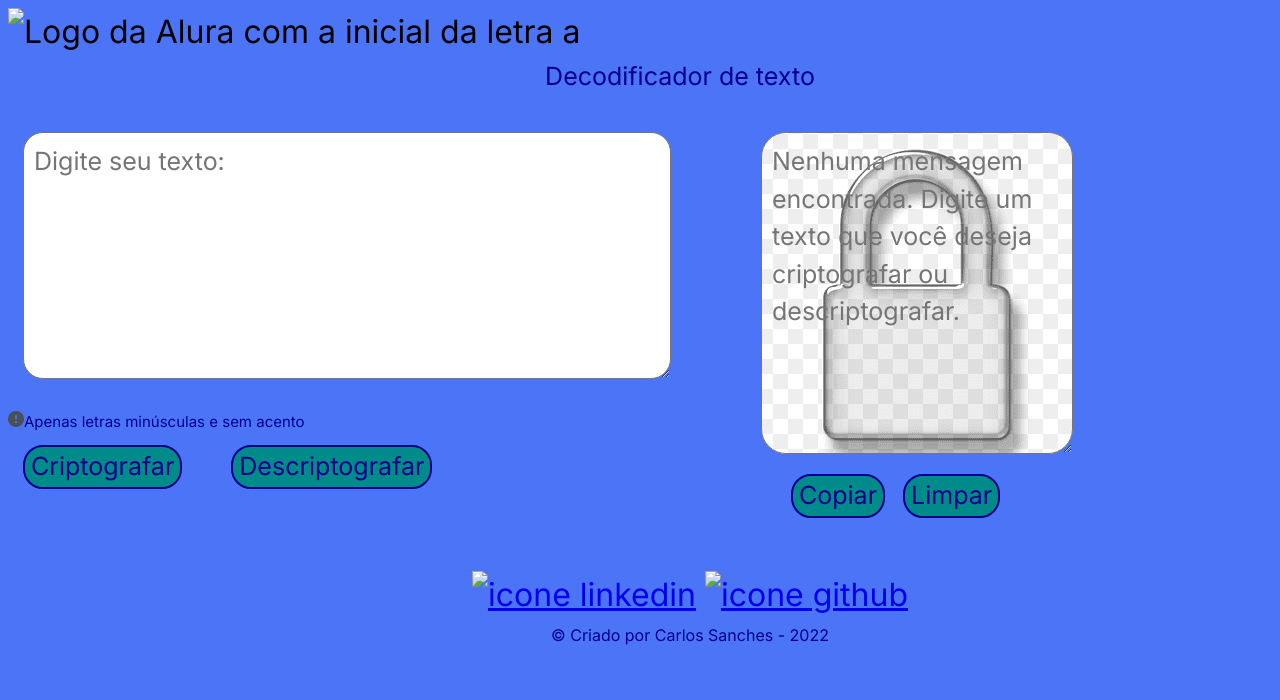
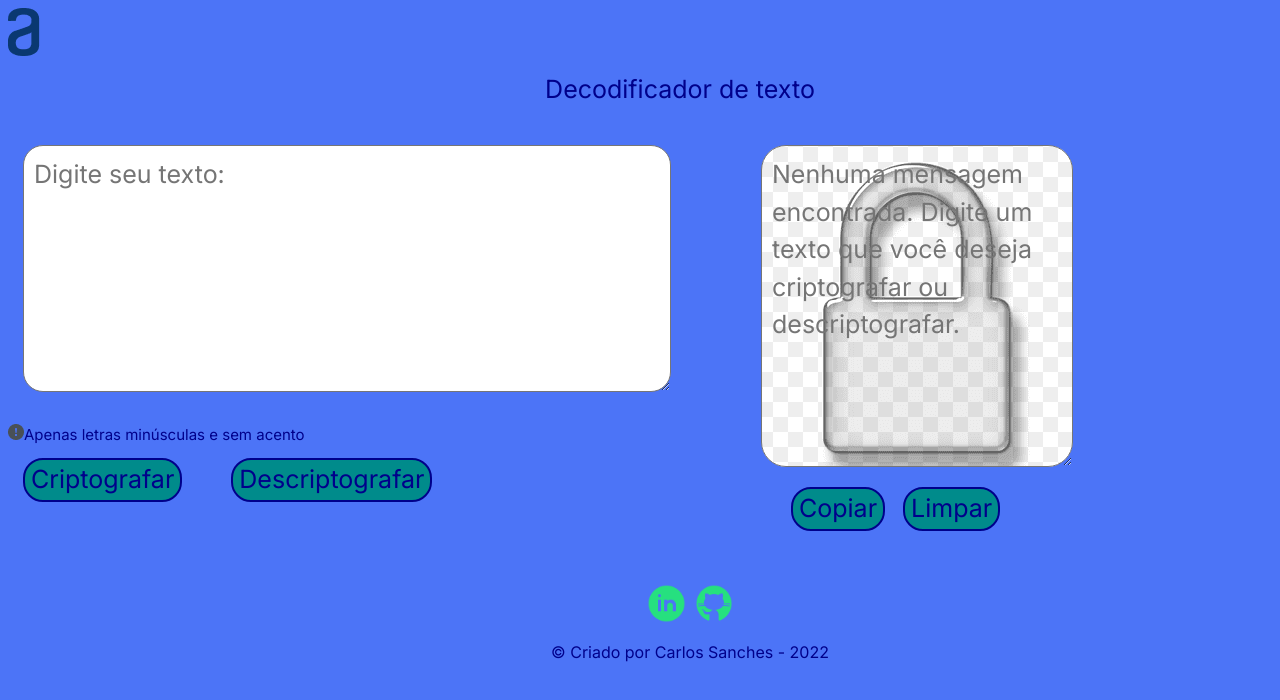
Before and after one commit to carlosedsanches/Decodificador-, a plain HTML site: page index.html in a window 1280 px wide. Drawn offline with Linux system fonts and the light colour scheme; the site is published under a folder, as on GitHub Pages, so addresses that start at the root find nothing.

Commit message:
criado arquivo index.html

```diff
--- a/index.html
+++ b/index.html
@@ -10,14 +10,14 @@
 </head>
 <body>
     <header>
-        <img src="/Imagens/logoalura.png" alt="Logo da Alura com a inicial da letra a">
+        <img src="./Imagens/logoalura.png" alt="Logo da Alura com a inicial da letra a">
         <h1 class="titulo">Decodificador de texto</h1>
     </header>
     <main class="main">
         <section>
             <textarea class="input-texto" cols="40" rows="6" placeholder="Digite seu texto:"></textarea>
             <div id="img">
-                <img src="Imagens/logo-atencao.png"><label class="label-info">Apenas letras minúsculas e sem acento</label>
+                <img src="./Imagens/logo-atencao.png"><label class="label-info">Apenas letras minúsculas e sem acento</label>
             </div>
             <div class="botoes">
                 <button class="encriptar" onclick="btnEncriptar()">
@@ -42,8 +42,8 @@
         </section>
     </main>
     <footer class="author">
-        <a href = "https://www.linkedin.com//" target="_blank"><img src="/Imagens/linkedin_icone2.png" alt="icone linkedin"></a>
-        <a href ="https://github.com/" target="_blank"><img src="/Imagens/github_icone2.png" alt="icone github"></a>
+        <a href = "https://www.linkedin.com//" target="_blank"><img src="./Imagens/linkedin_icone2.png" alt="icone linkedin"></a>
+        <a href ="https://github.com/" target="_blank"><img src="./Imagens/github_icone2.png" alt="icone github"></a>
         <p>© Criado por Carlos Sanches - 2022</p>
     </footer>
     <script src="script.js"></script>
```
